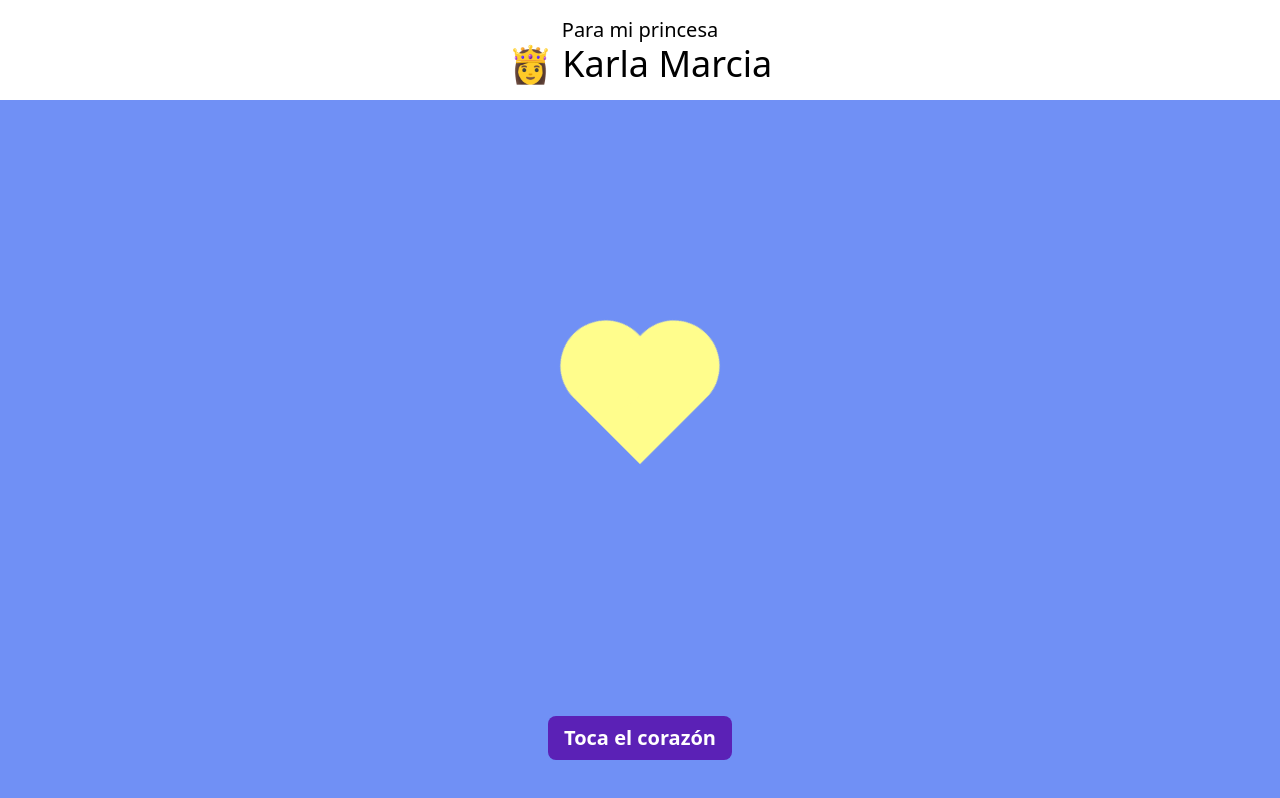
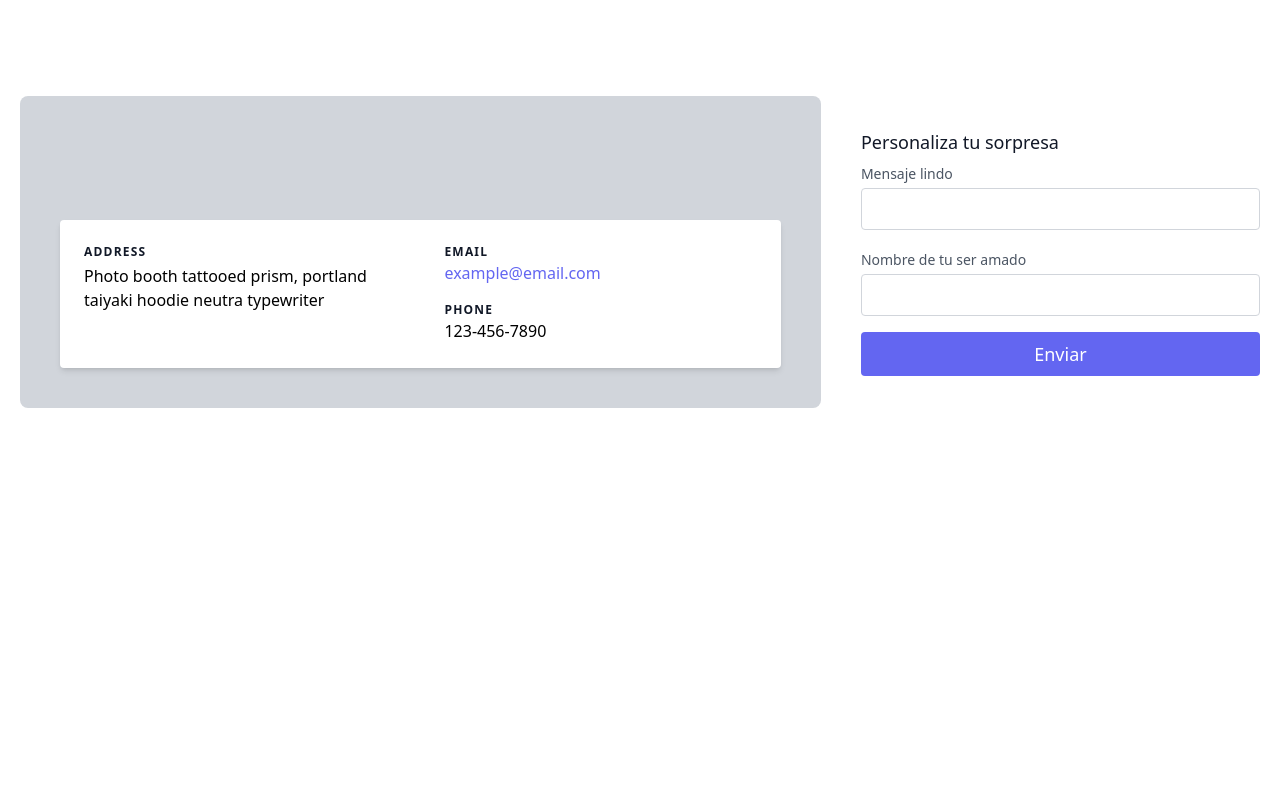
Before and after one commit to aiturrizaga/daisy-webapp, an Angular app: page /console in a window 1280 px wide. Before the commit this address led to /. Built offline with nearby package versions, Linux system fonts and the light colour scheme.

Commit message:
Console page started

```diff
--- a/package.json
+++ b/package.json
@@ -18,6 +18,7 @@
     "@angular/platform-browser": "^16.2.0",
     "@angular/platform-browser-dynamic": "^16.2.0",
     "@angular/router": "^16.2.0",
+    "crypto-js": "^4.1.1",
     "rxjs": "~7.8.0",
     "tslib": "^2.3.0",
     "zone.js": "~0.13.0"
@@ -26,6 +27,7 @@
     "@angular-devkit/build-angular": "^16.2.0",
     "@angular/cli": "~16.2.0",
     "@angular/compiler-cli": "^16.2.0",
+    "@types/crypto-js": "^4.1.2",
     "@types/jasmine": "~4.3.0",
     "angular-cli-ghpages": "^1.0.7",
     "autoprefixer": "^10.4.16",
--- a/src/app/app-routing.module.ts
+++ b/src/app/app-routing.module.ts
@@ -2,6 +2,7 @@ import { NgModule } from '@angular/core';
 import { RouterModule, Routes } from '@angular/router';
 import { HomeComponent } from './home/home.component';
 import { FlowerComponent } from './flower/flower.component';
+import { ConsoleComponent } from './console/console.component';
 
 const routes: Routes = [
   {
@@ -11,6 +12,10 @@ const routes: Routes = [
   {
     path: 'flower',
     component: FlowerComponent
+  },
+  {
+    path: 'console',
+    component: ConsoleComponent
   },
   {
     path: '**',
--- /dev/null
+++ b/src/app/console/console.component.html
@@ -0,0 +1,30 @@
+<div class="container px-5 py-24 mx-auto flex sm:flex-nowrap flex-wrap">
+  <div
+    class="lg:w-2/3 md:w-1/2 bg-gray-300 rounded-lg overflow-hidden sm:mr-10 p-10 flex items-end justify-start relative">
+    <div class="bg-white relative flex flex-wrap py-6 rounded shadow-md">
+      <div class="lg:w-1/2 px-6"><h2 class="title-font font-semibold text-gray-900 tracking-widest text-xs">ADDRESS</h2>
+        <p class="mt-1">Photo booth tattooed prism, portland taiyaki hoodie neutra typewriter</p></div>
+      <div class="lg:w-1/2 px-6 mt-4 lg:mt-0"><h2
+        class="title-font font-semibold text-gray-900 tracking-widest text-xs">EMAIL</h2><a
+        class="text-indigo-500 leading-relaxed">example@email.com</a>
+        <h2 class="title-font font-semibold text-gray-900 tracking-widest text-xs mt-4">PHONE</h2>
+        <p class="leading-relaxed">123-456-7890</p></div>
+    </div>
+  </div>
+  <form [formGroup]="form" (ngSubmit)="sendGift()"
+        class="lg:w-1/3 md:w-1/2 bg-white flex flex-col md:ml-auto w-full md:py-8 mt-8 md:mt-0">
+    <h2
+      class="text-gray-900 text-lg mb-1 font-medium title-font">Personaliza tu sorpresa</h2>
+    <div class="relative mb-4">
+      <label for="title_txt" class="leading-7 text-sm text-gray-600">Mensaje lindo</label>
+      <input formControlName="title" type="text" id="title_txt" name="title" autocomplete="off" class="form-input-control">
+    </div>
+    <div class="relative mb-4">
+      <label for="name_txt" class="leading-7 text-sm text-gray-600">Nombre de tu ser amado</label>
+      <input formControlName="subtitle" type="text" id="name_txt" name="name" autocomplete="off" class="form-input-control">
+    </div>
+    <button type="submit" class="text-white bg-indigo-500 border-0 py-2 px-6 focus:outline-none hover:bg-indigo-600 rounded text-lg">
+      Enviar
+    </button>
+  </form>
+</div>
--- /dev/null
+++ b/src/app/console/console.component.ts
@@ -0,0 +1,41 @@
+import { Component, OnInit } from '@angular/core';
+import { FormBuilder, FormGroup, Validators } from '@angular/forms';
+import { CipherService } from '../services/cipher.service';
+import { HttpUrlEncodingCodec } from '@angular/common/http';
+
+@Component({
+  selector: 'app-console',
+  templateUrl: './console.component.html',
+  styleUrls: ['./console.component.scss']
+})
+export class ConsoleComponent implements OnInit {
+
+  form: FormGroup = new FormGroup<any>('');
+  encryptMessage: string = '';
+
+  constructor(private fb: FormBuilder,
+              private cipherService: CipherService) {
+  }
+
+  ngOnInit(): void {
+    this.initForm();
+  }
+
+  initForm() {
+    this.form = this.fb.group({
+      title: ['', [Validators.required, Validators.max(50)]],
+      subtitle: ['', [Validators.required, Validators.max(30)]]
+    });
+  }
+
+  sendGift() {
+    console.log('Form: ', this.form.value);
+    const encrypt = this.cipherService.encryptJson(this.form.value);
+    console.log('Encrypt: ', encrypt)
+    console.log('Decrypt: ', this.cipherService.decryptJson(encrypt))
+
+    const codec = new HttpUrlEncodingCodec();
+    console.log('Codec: ', codec.encodeValue(encrypt));
+  }
+
+}
--- a/src/app/home/home.component.html
+++ b/src/app/home/home.component.html
@@ -2,9 +2,9 @@
   <div class="z-20 bg-white">
     <div class="max-w-screen-xl py-4 px-2 mx-auto lg:px-8">
       <h1 class="text-center">
-        <span class="text-xl">Para mi princesa</span>
+        <span class="text-xl">{{start.title}}</span>
         <br>
-        <span class="text-4xl">👸 Karla Marcia</span>
+        <span class="text-4xl">{{start.subtitle}}</span>
       </h1>
     </div>
   </div>
--- a/src/app/home/home.component.ts
+++ b/src/app/home/home.component.ts
@@ -1,14 +1,37 @@
-import { Component } from '@angular/core';
-import { Router } from '@angular/router';
+import { Component, OnInit } from '@angular/core';
+import { ActivatedRoute, Router } from '@angular/router';
+import { CipherService } from '../services/cipher.service';
+import { HttpUrlEncodingCodec } from '@angular/common/http';
+
+interface IHome {
+  title: string,
+  subtitle: string
+}
 
 @Component({
   selector: 'app-home',
   templateUrl: './home.component.html',
   styleUrls: ['./home.component.scss']
 })
-export class HomeComponent {
+export class HomeComponent implements OnInit {
 
-  constructor(private router: Router) {
+  start: IHome = {
+    title: 'Para ti',
+    subtitle: 'Mi Amor'
+  }
+
+  constructor(private router: Router,
+              private route: ActivatedRoute,
+              private cipherService: CipherService) {
+  }
+
+  ngOnInit(): void {
+    const data = this.route.snapshot.queryParams['data'];
+
+    if (data) {
+      const codec: HttpUrlEncodingCodec = new HttpUrlEncodingCodec();
+      this.start = this.cipherService.decryptJson(codec.decodeValue(data));
+    }
   }
 
   goFlowerPage() {
--- /dev/null
+++ b/src/app/services/cipher.service.ts
@@ -0,0 +1,23 @@
+import { Injectable } from '@angular/core';
+
+import * as CryptoJS from 'crypto-js';
+
+@Injectable({
+  providedIn: 'root'
+})
+export class CipherService {
+
+  private secretKey: string = '9cfb3aee-c278-412d-b3bc-1e173484ae6b';
+
+  constructor() {
+  }
+
+  encryptJson(json: any) {
+    return CryptoJS.AES.encrypt(JSON.stringify(json), this.secretKey).toString();
+  }
+
+  decryptJson(cipherJson: string) {
+    const bytes = CryptoJS.AES.decrypt(cipherJson, this.secretKey);
+    return JSON.parse(bytes.toString(CryptoJS.enc.Utf8));
+  }
+}
--- a/src/index.html
+++ b/src/index.html
@@ -1,8 +1,8 @@
 <!doctype html>
-<html lang="en">
+<html lang="es">
 <head>
   <meta charset="utf-8">
-  <title>Mis flores amarillas</title>
+  <title>Sorpresa Amarilla</title>
   <base href="/">
   <meta name="viewport" content="width=device-width, initial-scale=1">
   <link rel="icon" type="image/x-icon" href="favicon.ico">
--- a/src/styles.scss
+++ b/src/styles.scss
@@ -19,3 +19,7 @@
   justify-content: center;
   overflow: hidden;
 }
+
+.form-input-control {
+  @apply w-full bg-white rounded border border-gray-300 focus:border-indigo-500 focus:ring-2 focus:ring-indigo-200 text-base outline-none text-gray-700 py-1 px-3 leading-8 transition-colors duration-200 ease-in-out;
+}
```
Also changed, not shown: src/app/app.module.ts (+6 -2 lines), src/app/console/console.component.scss (added), 1 other file (tests, documents, lock files or other folders).
